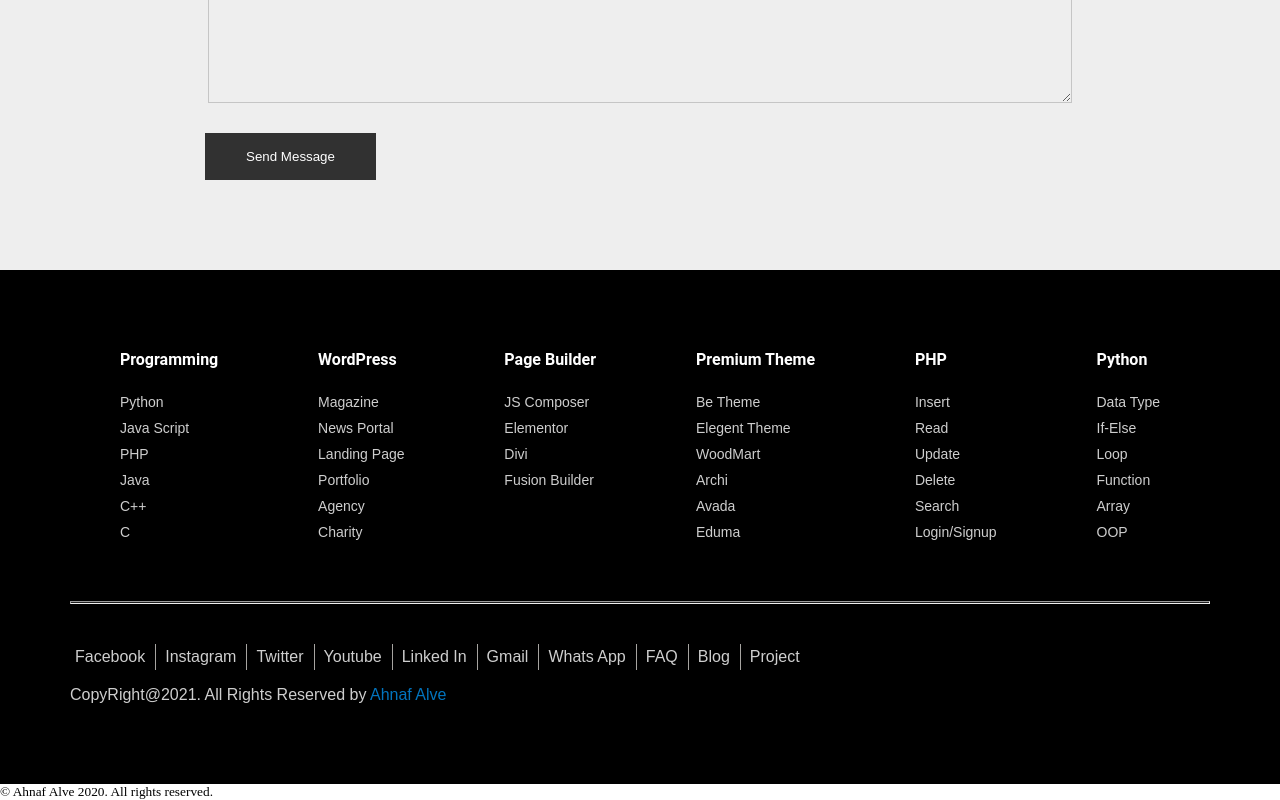
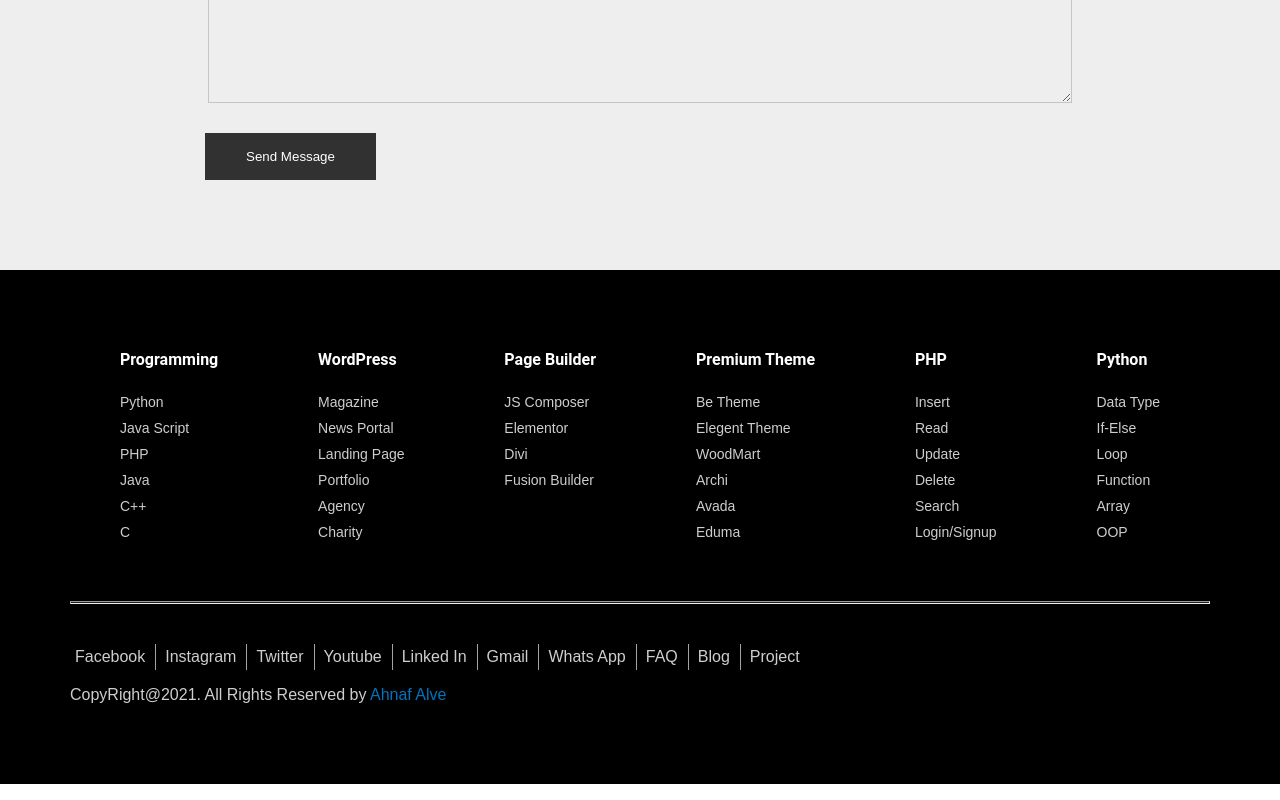
Before and after one commit to AhnafAlve/newsletter, a plain HTML site: page index.html in a window 1280 px wide. Shown: the part 1086-1886 px from the top of the page. Drawn offline with Linux system fonts and the light colour scheme.

Commit message:
problem fixed

```diff
--- a/index.html
+++ b/index.html
@@ -172,7 +172,7 @@
         </div>
     </div>
 
-	<small><p>© Ahnaf Alve 2020. All rights reserved.</p></small>
+
 
 
 
```
